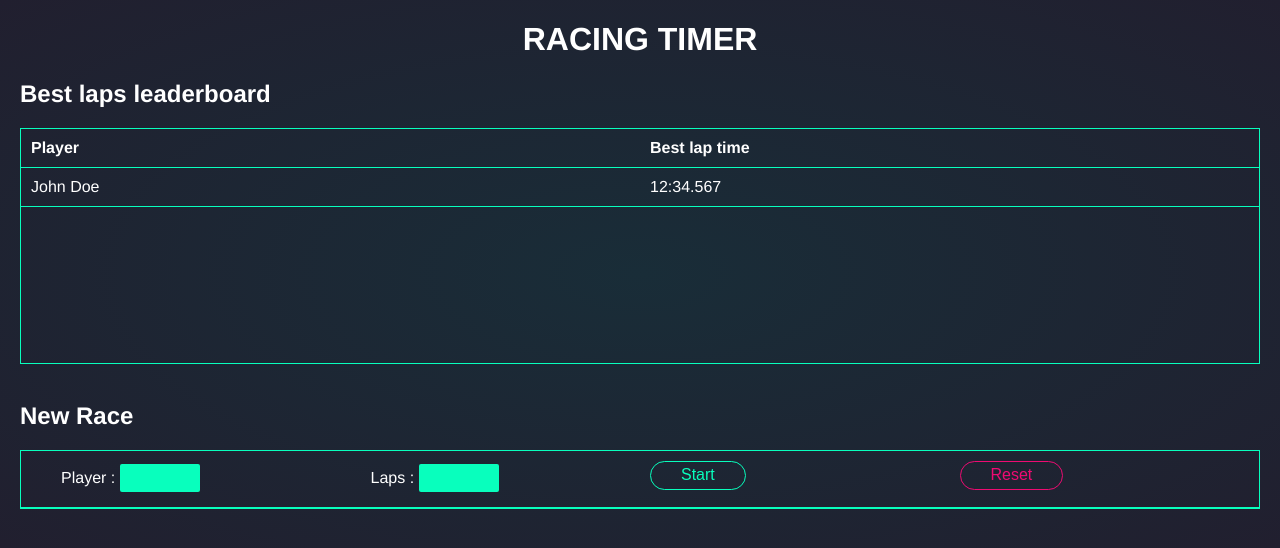
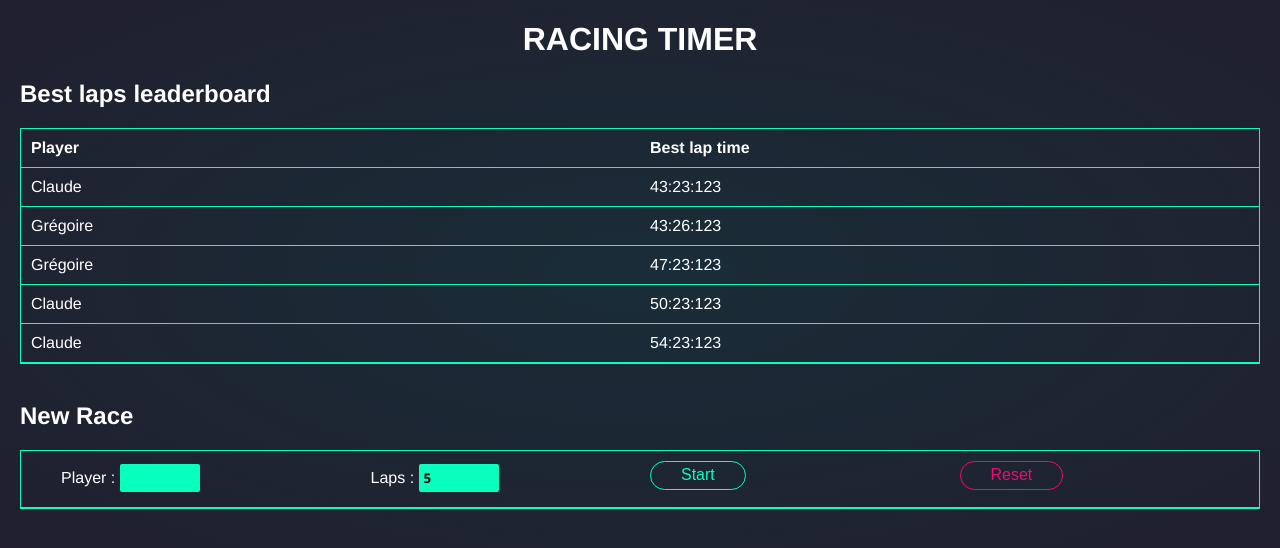
Before and after one commit to claudejaspart/MiniZSimpleLapCounter, a Node server app: page / in a window 1280 px wide. Shown: the top 548 px of the page. Run offline with Node 20, Linux system fonts and the light colour scheme; some libraries are stand-ins or nearby versions.

Commit message:
finished v1 web client

```diff
--- a/Testing/nodeServerTesting.js
+++ b/Testing/nodeServerTesting.js
@@ -46,7 +46,7 @@ setInterval(()=>
     else if (milli < 100)
         milli = "0" + milli;
 
-    time = min + ":" + sec + "." + milli;
+    time = min + ":" + sec + ":" + milli;
     console.log(time)
 
 },5000)
--- a/Testing/views/pages/lapcounterweb.ejs
+++ b/Testing/views/pages/lapcounterweb.ejs
@@ -163,6 +163,21 @@
         padding: 5px 5px 5px 10px;
     }
 
+    .red
+    {
+        color : #ef0b72;
+    }
+
+    .green
+    {
+        color:#08ffbd;
+    }
+
+    .white
+    {
+        color:white;
+    }
+
 
  </style>
 
@@ -178,11 +193,11 @@
         </div>
 
         <br>
-        <h2>New Race</h2>
+        <h2 id="new-race">New Race</h2>
 
         <div class="new-race-grid">
             <div class="player-name grid-style"><div class="input-text" >Player : <input type="text" id="player"></div></div>
-            <div class="number-laps grid-style"><div class="input-text" >Laps : <input type="number" min="1" id="laps"></div></div>
+            <div class="number-laps grid-style"><div class="input-text" >Laps : <input type="number" min="1" value="5" id="laps"></div></div>
             <div class="start-race grid-style"><button class="start" onclick="startNewRace()">Start</button></div>
             <div class="reset-race grid-style"><button class="reset" onclick="resetRace()">Reset</button></div>
         </div>
@@ -203,8 +218,16 @@
     // variables
     let times = [];
     let bestTimes = [];
+    let player="";
     let laps = 0;
     let getLapTimeId = undefined;
+    let leaderboard = [
+        {"player":"Claude", "laptime" : "43:23:123"},
+        {"player":"Grégoire", "laptime" : "43:26:123"},
+        {"player":"Grégoire", "laptime" : "47:23:123"},
+        {"player":"Claude", "laptime" : "50:23:123"},
+        {"player":"Claude", "laptime" : "54:23:123"}
+    ];
 
 
     displayLeaderboard();
@@ -223,11 +246,15 @@
     // post new race
     function startNewRace()
     {
-        if (getLapTimeId === undefined)
+        // récuperation des valeurs
+        player = document.getElementById("player").value;
+        laps = parseInt(document.getElementById("laps").value);
+        console.log(player)
+
+        if (getLapTimeId === undefined && player.length > 0)
         {
-            // récuperation des valeurs
-            let player = document.getElementById("player").value;
-            laps = document.getElementById("laps").value;
+            // titre section
+            document.getElementById("new-race").innerHTML = "New Race";
 
             // reinit resultats
             times = [];
@@ -253,6 +280,10 @@
                     }
                 }
             }
+        }
+        else if (!player.length)
+        {
+            document.getElementById("new-race").innerHTML = "New Race <span class='red'> [ Player name not defined ]</span>";
         }
     }
 
@@ -287,6 +318,9 @@
                             }
                         }
 
+                        // scroll down auto
+                        window.scrollTo(0, document.body.scrollHeight);
+
                         // fin de la course
                         if (times.length === parseInt(laps))
                         {
@@ -296,6 +330,7 @@
                             getLapTimeId = undefined;
 
                             // meilleur score
+                            calculateLeaderBoard();
 
                         }
                     }
@@ -308,7 +343,37 @@
         request.send(null);
     }
 
-    // reset race
+    // calcul du leaderboard
+    function calculateLeaderBoard()
+    {
+        // temps en cours
+        times = times.map(el => parseInt(el.split(":").join(""))).sort((a,b)=>a-b)
+
+        // insertion temps leaderboard
+        times.forEach((t)=>
+        {
+            t = t.toString();
+            currentLap = t.slice(0,2) + ":" + t.slice(2,4) + ":" +t.slice(4,7);
+            leaderboard.push({"player":player, "laptime" : currentLap})
+        })
+
+        // tri sur les temps
+        leaderboard = leaderboard.sort((a,b)=>{
+            t1 = parseInt(a.laptime.split(":").join(""))
+            t2 = parseInt(b.laptime.split(":").join(""))
+
+            return t1-t2;
+        });
+
+        // extraction top 5
+        leaderboard=leaderboard.slice(0,5);
+
+        // maj des résultats
+        displayLeaderboard();
+    }
+
+
+
 
     // affichage nouveaux tours
     function displayLap(currentLapTime)
@@ -322,12 +387,13 @@
     function displayLeaderboard()
     {
         let leaderboardId = document.getElementById("leaderboard");
-        bestTimes = [];
-        bestTimes.push({"player":"John Doe", "laptime":"12:34.567"});
-        for (let i=0;i<bestTimes.length;i++)
+        leaderboardId.innerHTML = "<div class='title-player grid-style'><b>Player</b></div><div class='title-time grid-style'><b>Best lap time</b></div>";
+
+        for (let i=0;i<leaderboard.length;i++)
         {
             let gridIndex = i + 1;
-            let currentRow = `<div class="p${gridIndex}-name grid-style">${bestTimes[i].player}</div><div class="p${gridIndex}-time grid-style">${bestTimes[i].laptime}</div>`;
+            let currentRow = `<div class="p${gridIndex}-name grid-style">${leaderboard[i].player}</div><div class="p${gridIndex}-time grid-style">${leaderboard[i].laptime}</div>`;
+            console.log(currentRow)
             leaderboardId.innerHTML = leaderboardId.innerHTML + currentRow;
         }
     }
```
